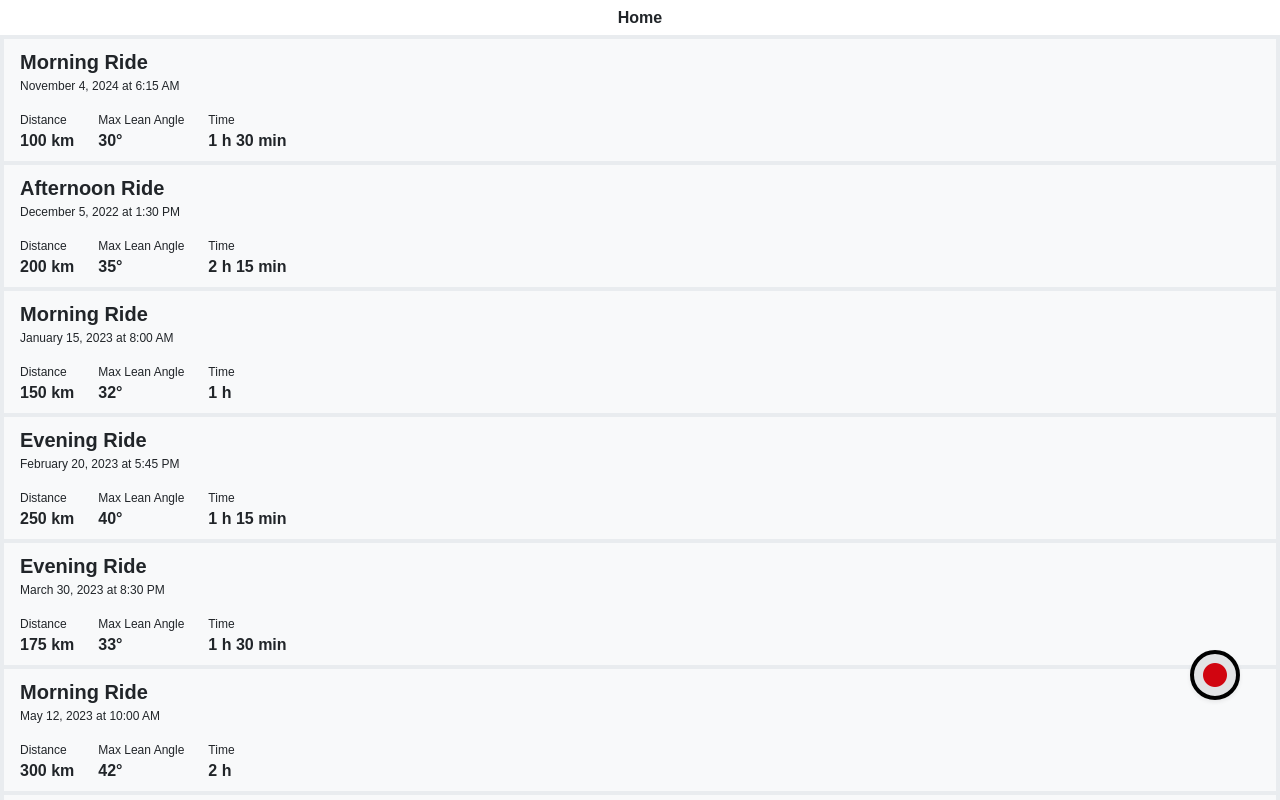
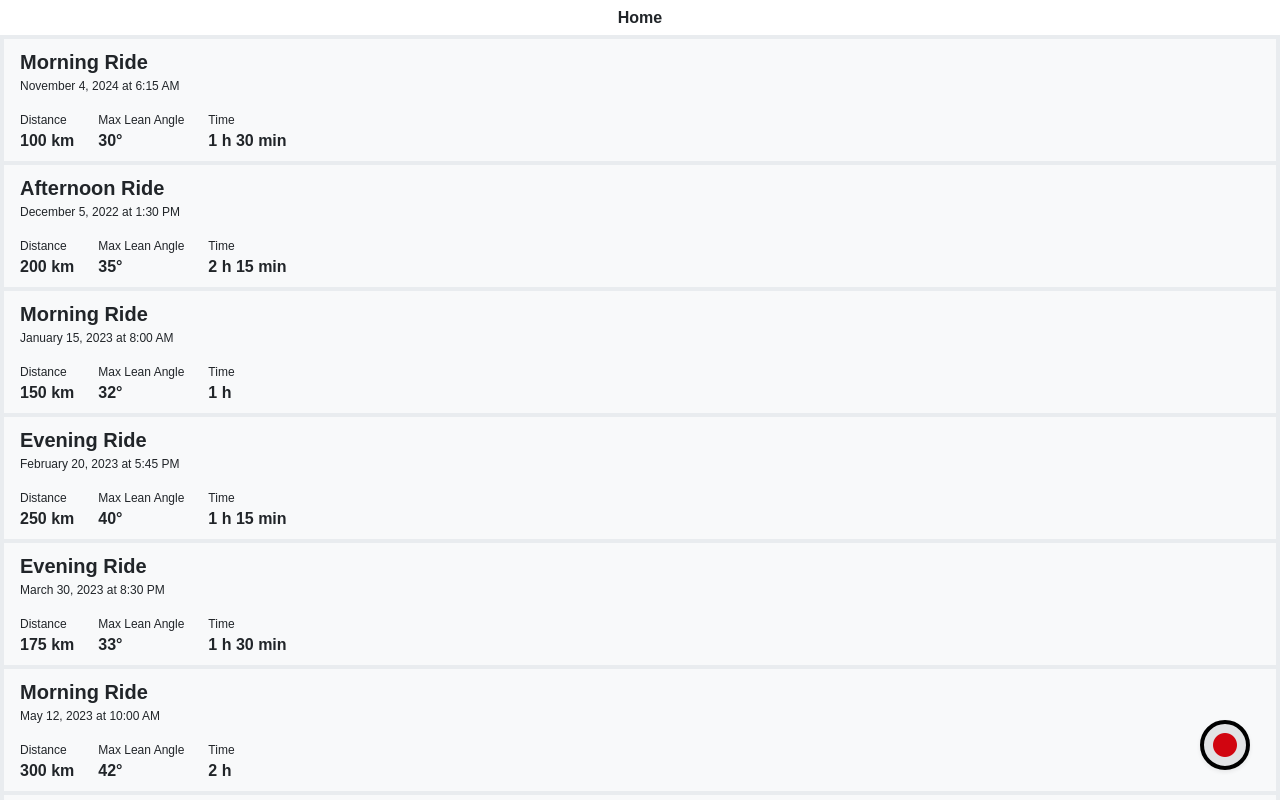
Before and after one commit to BusraTemizyurek/moto-perf, a plain HTML site: page index.html in a window 1280 px wide. Drawn offline with nearby package versions, Linux system fonts and the light colour scheme.

Commit message:
record button is relocated (#9)

```diff
--- a/index.css
+++ b/index.css
@@ -18,8 +18,8 @@ body {
     height: 50px;
     bottom: 0;
     right: 0;
-    margin-right: 40px;
-    margin-bottom: 100px;
+    margin-right: 30px;
+    margin-bottom: 30px;
     position: absolute;
     z-index: 9999;
     padding: unset;
```
